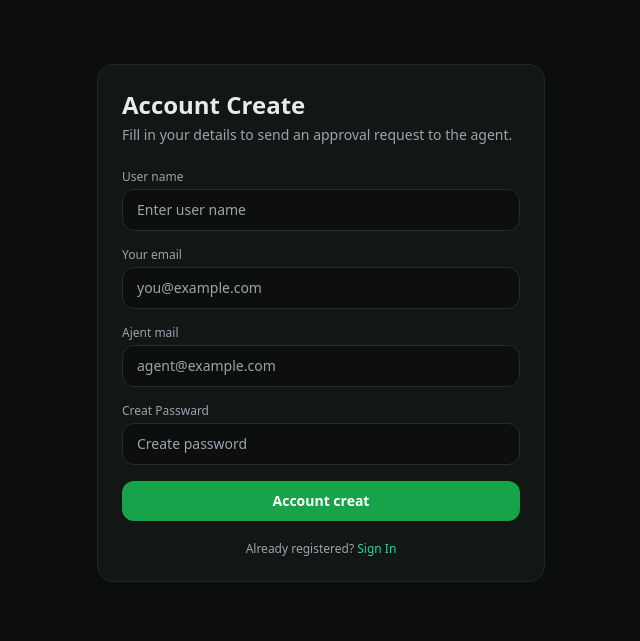
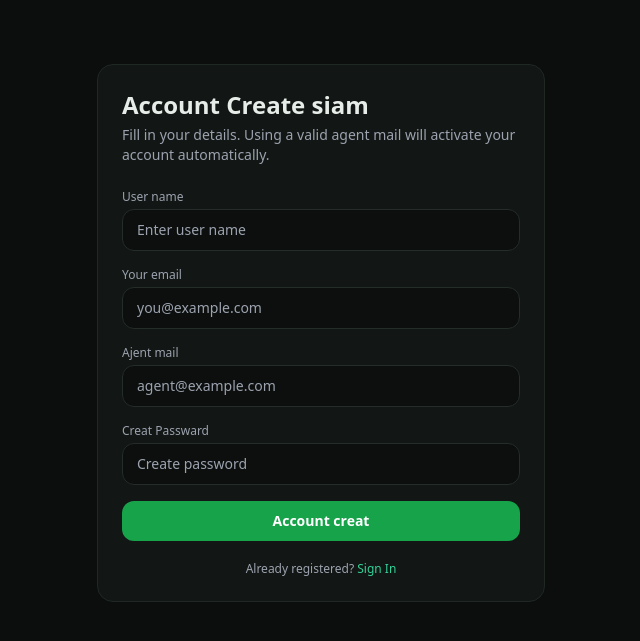
Before and after one commit to mrifathossen57-svg/Free-ai, a Flask app: page /register in a window 1280 px wide. Shown: the top 641 px of the page, without its empty margins (319-959 px from the left). Run offline with Flask 3, Linux system fonts and the light colour scheme; data comes from the database, SQL or seed files in the repository; some libraries are stand-ins or nearby versions.

Commit message:
Update register.html

```diff
--- a/templates/register.html
+++ b/templates/register.html
@@ -1,11 +1,27 @@
 {% extends "base.html" %}
-{% block title %}Account Create{% endblock %}
+{% block title %}Account Create siam{% endblock %}
 {% block content %}
 <div class="max-w-md mx-auto mt-10 card rounded-2xl p-6">
-  <h1 class="text-2xl font-bold mb-1">Account Create</h1>
-  <p class="text-sm text-gray-400 mb-6">Fill in your details to send an approval request to the agent.</p>
+  <h1 class="text-2xl font-bold mb-1">Account Create siam</h1>
+  {% if agent_mail_auto_account %}
+    <p class="text-sm text-gray-400 mb-6">Fill in your details. Using a valid agent mail will activate your account automatically.</p>
+  {% else %}
+    <p class="text-sm text-gray-400 mb-6">Fill in your details to send an approval request under the selected agent mail.</p>
+  {% endif %}
 
-  <form method="POST" class="space-y-4">
+  {% with messages = get_flashed_messages(with_categories=true) %}
+    {% if messages %}
+      <div class="space-y-2 mb-4">
+        {% for category, msg in messages %}
+          <div class="px-3.5 py-2.5 rounded-xl text-xs font-semibold {% if category == 'error' %}bg-rose-500/15 text-rose-400 border border-rose-500/30{% else %}bg-emerald-500/15 text-emerald-400 border border-emerald-500/30{% endif %}">
+            {{ msg }}
+          </div>
+        {% endfor %}
+      </div>
+    {% endif %}
+  {% endwith %}
+
+  <form method="POST" action="{{ url_for('register') }}" class="space-y-4">
     <div>
       <label class="block text-xs text-gray-400 mb-1">User name</label>
       <input type="text" name="name" required placeholder="Enter user name"
```
